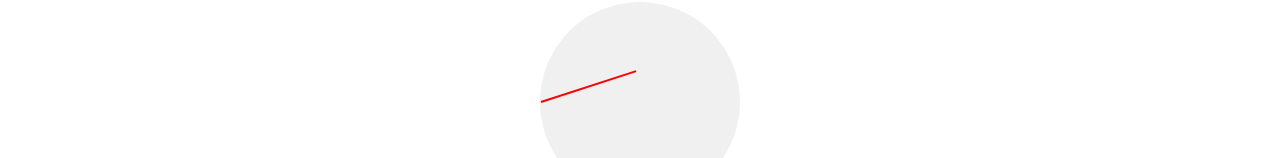
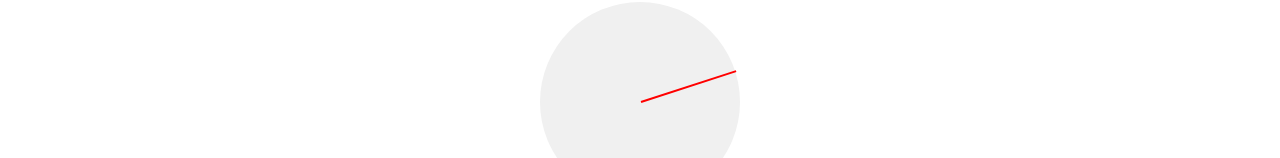
Before and after one commit to mehuber/submitometer, a plain HTML site: page index.html in a window 1280 px wide. Shown: the part 363-521 px from the top of the page. Drawn offline with Linux system fonts and the light colour scheme.

Commit message:
Update style.css

```diff
--- a/style.css
+++ b/style.css
@@ -27,7 +27,7 @@ body {
     background-color: red;
     position: relative;
     top: 0%;
-    left: 0%;
+    left: 50%;
     transform-origin: bottom center;
     transform: rotate(0deg);
     transition: transform 0.3s ease-in-out;
```
